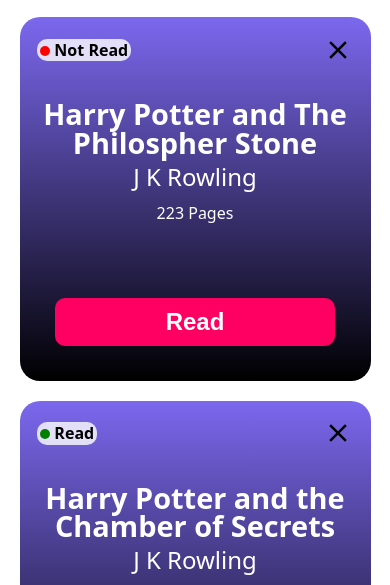
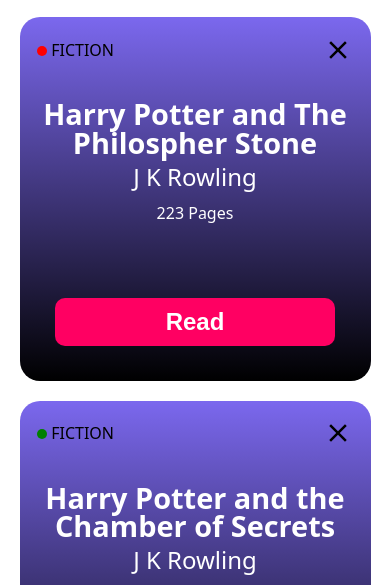
Before and after one commit to PranithAlva/Library, a website built with Vite: page index.html in a window 390 px wide. Shown: the part 509-1094 px from the top of the page. Built offline with nearby package versions, Linux system fonts and the light colour scheme.

Commit message:
Few upgrades and minor stabilty improvements

```diff
--- a/main.js
+++ b/main.js
@@ -11,6 +11,12 @@
 	"linear-gradient(gray, black)",
 	"linear-gradient(#a8e2dc,  black)",
 	"linear-gradient(var(--primary-color), 70%, black)",
+	"FICTION",
+	"ROMANCE",
+	"HORROR",
+	"MYSTERY",
+	"SCI-FI",
+	"OTHERS",
 ];
 
 function AddBook(bookName, authorName, noOfPages, read, bookGenre) {
@@ -30,16 +36,11 @@
 AddBook.prototype.readStatus = function () {
 	if (this.read) {
 		this.readMark.style.background = "green";
-		let arr = this.readBox.childNodes;
-		arr[arr.length - 1].nodeValue = "  Read";
-		this.readBox.nodeValue = " Read";
 		this.readButton.style.background = "white";
 		this.readButton.style.color = "rgb(255, 0, 98)";
 		this.readButton.innerText = "Done";
 	} else {
 		this.readMark.style.background = "red";
-		let arr = this.readBox.childNodes;
-		arr[arr.length - 1].nodeValue = " Not Read";
 		this.readButton.style.background = "rgb(255, 0, 98)";
 		this.readButton.style.color = "white";
 		this.readButton.innerText = "Read";
@@ -186,6 +187,9 @@
 	newBook.readMark = readMark;
 	newBook.card = card;
 	newBook.readStatus();
+	let arr = newBook.readBox.childNodes;
+	arr[arr.length - 1].nodeValue =
+		" " + colors[6 + Number(newBook.bookGenre)] + " ";
 
 	cardButtonContainer.appendChild(cardButton);
 
--- a/style.css
+++ b/style.css
@@ -439,6 +439,13 @@
 	gap: 10px;
 	height: 100px;
 }
+
+@media (max-width: 600px) {
+	#form-container {
+		width: 100%;
+		left: 35%;
+	}
+}
 /***************************************************form-end************************************************/
 
 /****************************************everything about card**********************************************/
@@ -465,7 +472,9 @@
 	align-items: center;
 }
 
+/*
 .read-mark-box {
+	overflow: hidden;
 	padding: 1%;
 	color: var(--secondary-color);
 	width: max-content;
@@ -475,7 +484,7 @@
 	border-radius: 10px;
 	transition-duration: 1000ms;
 	transition-timing-function: ease-in;
-}
+}*/
 
 .read-mark {
 	height: 10px;
@@ -485,11 +494,6 @@
 	transition-duration: 500ms;
 	transition-timing-function: ease-in;
 }
-
-/*
-.read-mark-box:has(.read-mark:hover)::after {
-	content: "";
-}*/
 
 .close-icon {
 	max-width: 30px;
@@ -531,4 +535,10 @@
 	text-align: center;
 }
 
+@media (max-width: 600px) {
+	.card:hover {
+		transform: scale(1.03);
+	}
+}
+
 /******************************************everything about the card******************************************/
```
Also changed, not shown: index.html (+0 -3 lines), readme.md.
